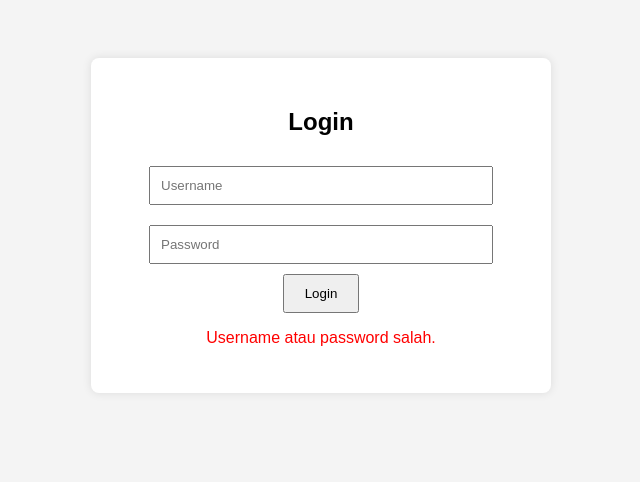
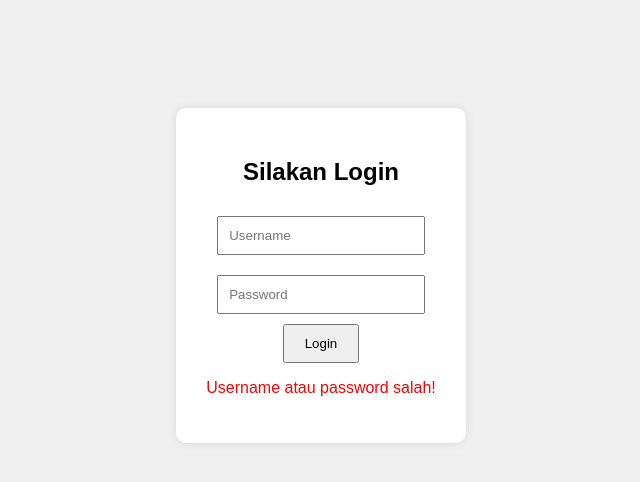
Before and after one commit to onistore/fakepanel, a plain HTML site: page login.html in a window 1280 px wide. Both pictures are taken after a click on the button "Login". Shown: the whole page, without its empty margins (319-959 px from the left). Drawn offline with Linux system fonts and the light colour scheme.

Commit message:
Update login.html

```diff
--- a/login.html
+++ b/login.html
@@ -1,73 +1,64 @@
 <!DOCTYPE html>
-<html lang="en">
+<html lang="id">
 <head>
   <meta charset="UTF-8">
-  <title>Login Page</title>
+  <title>Login</title>
   <style>
     body {
       font-family: sans-serif;
-      background: #f4f4f4;
-      padding: 50px;
+      background-color: #f0f0f0;
       text-align: center;
+      padding-top: 100px;
     }
-    #login-box, #content {
-      background: white;
+    #login-box {
+      background-color: white;
       padding: 30px;
-      border-radius: 8px;
-      box-shadow: 0 0 10px rgba(0,0,0,0.1);
-      max-width: 400px;
-      margin: auto;
+      border-radius: 10px;
+      box-shadow: 0px 0px 10px rgba(0,0,0,0.1);
+      display: inline-block;
     }
     input {
       padding: 10px;
-      margin: 10px 0;
+      margin: 10px;
       width: 80%;
     }
     button {
       padding: 10px 20px;
-    }
-    #content {
-      display: none;
+      cursor: pointer;
     }
   </style>
 </head>
 <body oncontextmenu="return false">
 
   <div id="login-box">
-    <h2>Login</h2>
+    <h2>Silakan Login</h2>
     <input type="text" id="username" placeholder="Username"><br>
     <input type="password" id="password" placeholder="Password"><br>
     <button onclick="login()">Login</button>
-    <p id="error" style="color: red;"></p>
-  </div>
-
-  <div id="content">
-    <h2>Welcome to the Website</h2>
-    <p>This is the protected content only visible after login.</p>
+    <p id="error" style="color:red;"></p>
   </div>
 
   <script>
-    // Login logic
-    const correctUsername = "admin123";
-    const correctPassword = "123";
+    // Redirect kalau sudah login
+    if (localStorage.getItem("loggedIn") === "true") {
+      window.location.href = "home.html";
+    }
 
     function login() {
-      const username = document.getElementById("username").value;
-      const password = document.getElementById("password").value;
+      const user = document.getElementById("username").value;
+      const pass = document.getElementById("password").value;
       const error = document.getElementById("error");
 
-      if (username === correctUsername && password === correctPassword) {
-        document.getElementById("login-box").style.display = "none";
-        document.getElementById("content").style.display = "block";
+      if (user === "admin" && pass === "123") {
+        localStorage.setItem("loggedIn", "true");
+        window.location.href = "home.html";
       } else {
-        error.textContent = "Username atau password salah.";
+        error.textContent = "Username atau password salah!";
       }
     }
 
-    // Disable right-click
-    document.addEventListener('contextmenu', event => event.preventDefault());
-
-    // Disable DevTools shortcut keys
+    // Blok klik kanan dan inspect
+    document.addEventListener('contextmenu', e => e.preventDefault());
     document.onkeydown = function(e) {
       if (
         e.key === "F12" ||
@@ -77,16 +68,6 @@
         return false;
       }
     };
-
-    // Anti-debugger trick
-    setInterval(() => {
-      const start = performance.now();
-      debugger;
-      const end = performance.now();
-      if (end - start > 100) {
-        window.location.href = "about:blank";
-      }
-    }, 1000);
   </script>
 
 </body>
```
